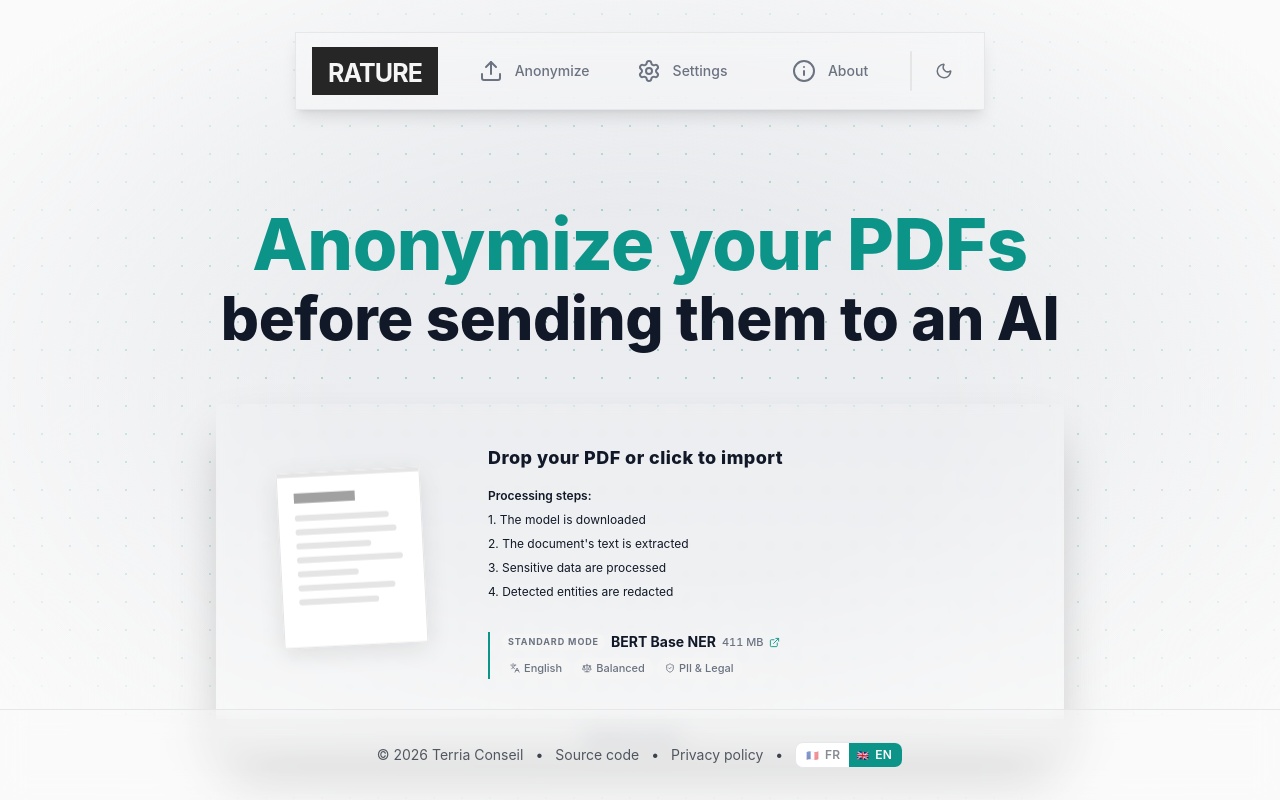
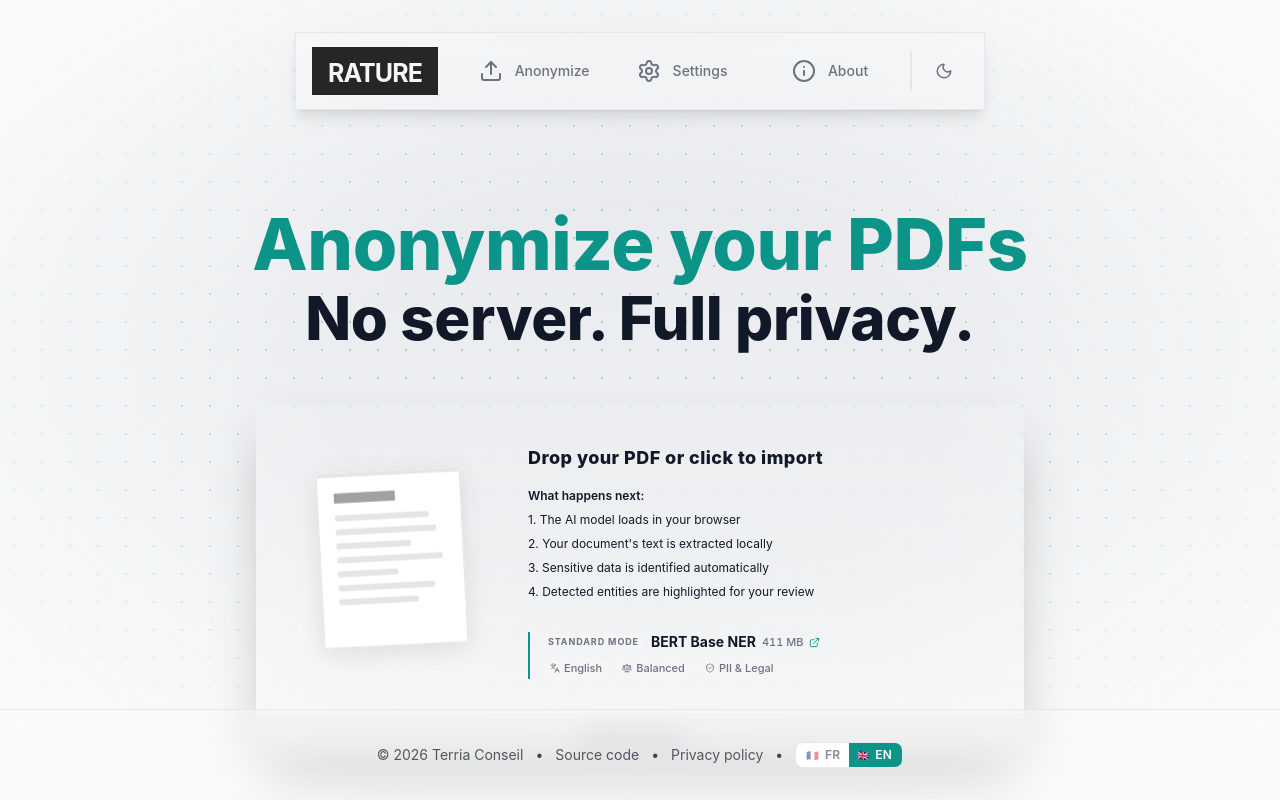
Before and after one commit to TerriaConseil/rature, a React (Vite) app: page / in a window 1280 px wide. Shown: the top 800 px of the page. Built offline with nearby package versions, Linux system fonts and the light colour scheme.

Commit message:
Update Home page wording

```diff
--- a/src/locales/en/translation.json
+++ b/src/locales/en/translation.json
@@ -7,8 +7,8 @@
   },
   "home": {
     "title": "Anonymize your PDFs",
-    "subtitle": "before sending them to an AI",
-    "description": "<logo /> automatically detects and masks sensitive data:<br />names, addresses, emails, phone numbers, etc.<br />directly <bold>in your browser</bold>.<br />Your documents <accent>never leave</accent> your computer.",
+    "subtitle": "No server. Full privacy.",
+    "description": "<logo /> automatically detects and redacts names, addresses,<br />emails, phone numbers, and more — directly <bold>in your browser</bold>.<br />No upload, no server: your documents <accent>never leave</accent> your device.",
     "descriptionBrowser": "in your browser",
     "descriptionNeverLeave": "never leave",
     "badges": {
@@ -24,11 +24,11 @@
   "dropzone": {
     "drop": "Drop your PDF here",
     "idle": "Drop your PDF or click to import",
-    "steps": "Processing steps:",
-    "step1": "1. The model is downloaded",
-    "step2": "2. The document's text is extracted",
-    "step3": "3. Sensitive data are processed",
-    "step4": "4. Detected entities are redacted",
+    "steps": "What happens next:",
+    "step1": "1. The AI model loads in your browser",
+    "step2": "2. Your document's text is extracted locally",
+    "step3": "3. Sensitive data is identified automatically",
+    "step4": "4. Detected entities are highlighted for your review",
     "standard": "Standard mode",
     "advanced": "Advanced mode",
     "language": "Language",
--- a/src/locales/fr/translation.json
+++ b/src/locales/fr/translation.json
@@ -7,8 +7,8 @@
   },
   "home": {
     "title": "Anonymisez vos PDF",
-    "subtitle": "avant de les envoyer à une IA",
-    "description": "<logo /> détecte et masque automatiquement les données sensibles :<br />noms, adresses, emails, téléphones, etc.<br />directement <bold>dans votre navigateur</bold>.<br />Vos documents <accent>ne quittent jamais</accent> votre ordinateur.",
+    "subtitle": "Sans serveur. Confidentialité totale.",
+    "description": "<logo /> détecte et masque automatiquement les noms, adresses,<br />emails, numéros de téléphone et bien plus — directement <bold>dans votre navigateur</bold>.<br />Aucun envoi, aucun serveur : vos documents <accent>ne quittent jamais</accent> votre ordinateur.",
     "descriptionBrowser": "dans votre navigateur",
     "descriptionNeverLeave": "ne quittent jamais",
     "badges": {
@@ -24,11 +24,11 @@
   "dropzone": {
     "drop": "Déposez votre PDF ici",
     "idle": "Déposez votre PDF ou cliquez pour importer",
-    "steps": "Les étapes de traitement :",
-    "step1": "1. Le modèle est téléchargé",
-    "step2": "2. Le texte du document est extrait",
-    "step3": "3. Les données sensibles sont analysées",
-    "step4": "4. Les entités détectées sont masquées",
+    "steps": "Ce qui se passe :",
+    "step1": "1. Le modèle IA se charge dans votre navigateur",
+    "step2": "2. Le texte de votre document est extrait localement",
+    "step3": "3. Les données sensibles sont identifiées automatiquement",
+    "step4": "4. Les entités détectées sont mises en évidence pour révision",
     "standard": "Mode standard",
     "advanced": "Mode avancé",
     "language": "Langue",
--- a/src/pages/HomePage.tsx
+++ b/src/pages/HomePage.tsx
@@ -47,7 +47,7 @@ export function HomePage({ onFileSelect }: HomePageProps) {
         }}
       />
 
-      <section className="relative z-10 flex-1 mx-auto h-full w-full max-w-4xl px-6 pt-52 pb-16 flex flex-col gap-10 items-center">
+      <section className="relative z-10 flex-1 mx-auto h-full w-full max-w-6xl px-6 pt-52 pb-16 flex flex-col gap-10 items-center">
 
         <h1
           className="text-center tracking-tight leading-[1.05]"
@@ -62,7 +62,7 @@ export function HomePage({ onFileSelect }: HomePageProps) {
         </h1>
 
         <div
-          className="w-full backdrop-blur-xs bg-transparent shadow-2xl my-4 hover:shadow-xl transition-shadow duration-300"
+          className="max-w-3xl w-full backdrop-blur-xs bg-transparent shadow-2xl my-4 hover:shadow-xl transition-shadow duration-300"
           style={{
             animation: 'fade-up 0.65s cubic-bezier(0.16, 1, 0.3, 1) 0.1s both',
           }}
```
